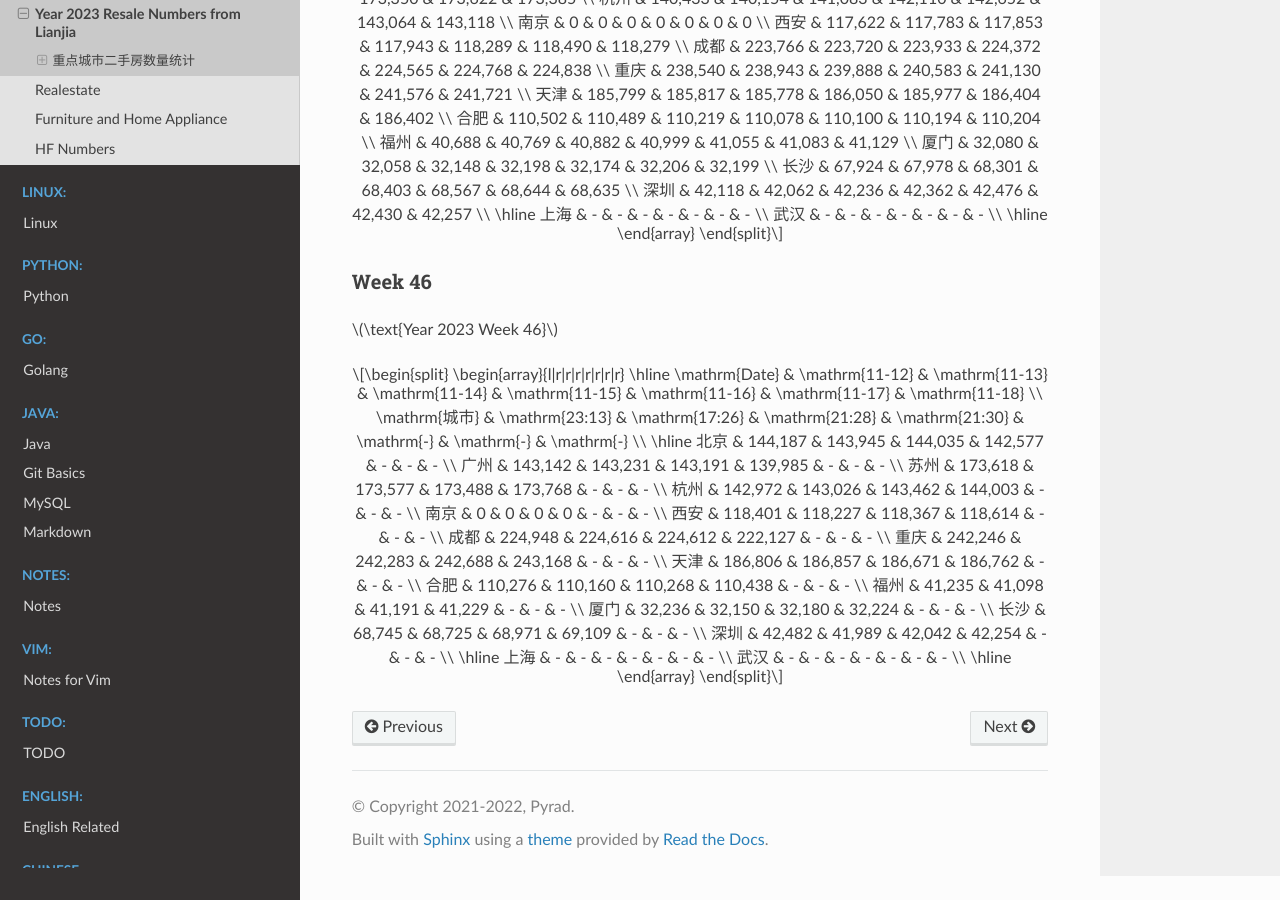
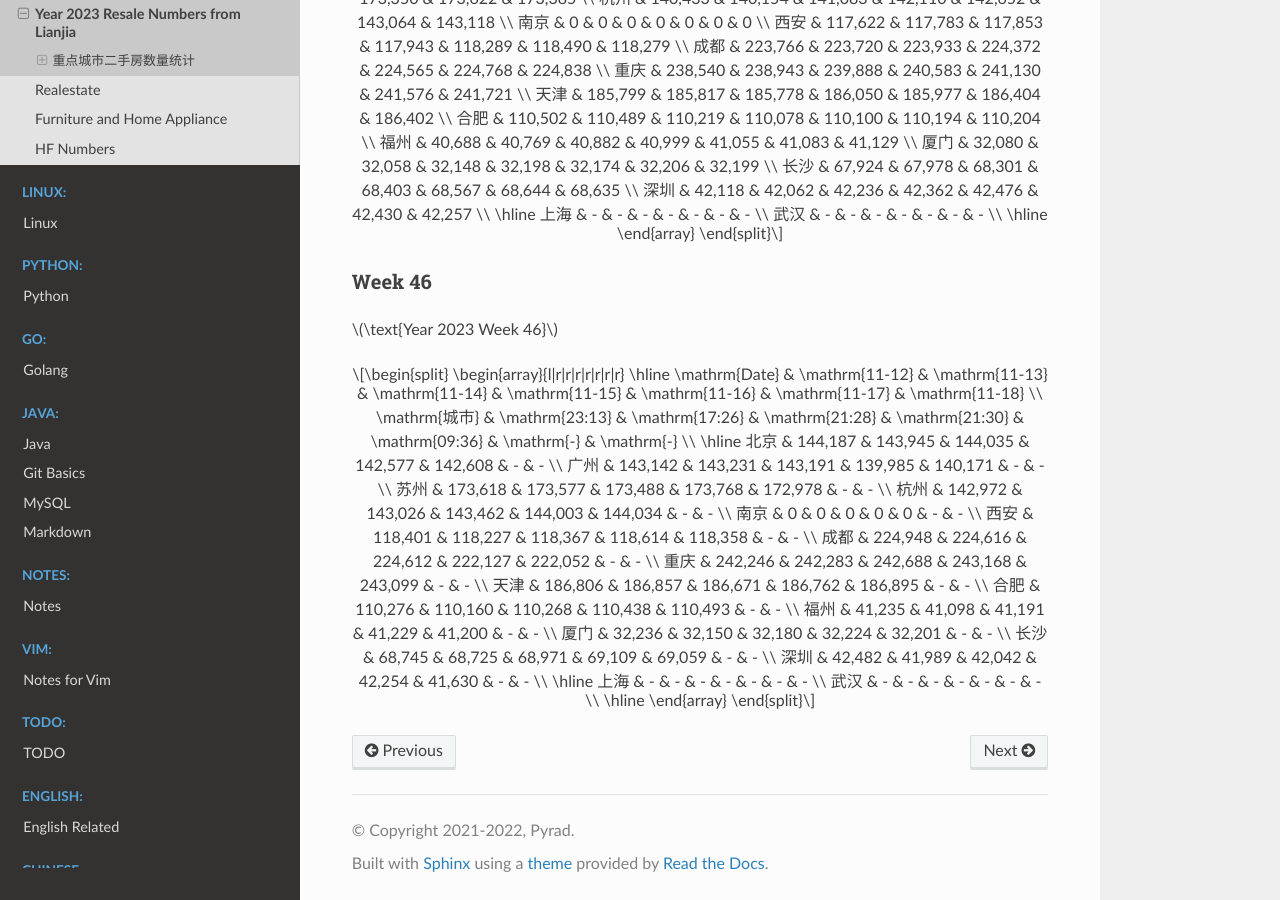
Before and after one commit to Pyrad/pyradnotes, a Sphinx documentation site: the page built from source/RealEstate/resalenumbers2023.md, in a window 1280 px wide and 900 px high, scrolled down 18159 px. Built offline with Sphinx 7.4.7 and the Read the Docs theme 2.0.0, drawn with Linux system fonts in a browser that asks for light colours; a script that is not in the unit is left out.

Commit message:
Realestate Update resale numbers 2023-11-16 09:36

```diff
--- a/source/RealEstate/resalenumbers2023.md
+++ b/source/RealEstate/resalenumbers2023.md
@@ -1186,22 +1186,22 @@
 \begin{array}{l|r|r|r|r|r|r|r}
 \hline
 \mathrm{Date} & \mathrm{11-12} & \mathrm{11-13} & \mathrm{11-14} & \mathrm{11-15} & \mathrm{11-16} & \mathrm{11-17} & \mathrm{11-18} \\
-\mathrm{城市} & \mathrm{23:13} & \mathrm{17:26} & \mathrm{21:28} & \mathrm{21:30} & \mathrm{-} & \mathrm{-} & \mathrm{-} \\
+\mathrm{城市} & \mathrm{23:13} & \mathrm{17:26} & \mathrm{21:28} & \mathrm{21:30} & \mathrm{09:36} & \mathrm{-} & \mathrm{-} \\
 \hline
-北京 & 144,187 & 143,945 & 144,035 & 142,577 & - & - & - \\
-广州 & 143,142 & 143,231 & 143,191 & 139,985 & - & - & - \\
-苏州 & 173,618 & 173,577 & 173,488 & 173,768 & - & - & - \\
-杭州 & 142,972 & 143,026 & 143,462 & 144,003 & - & - & - \\
-南京 & 0 & 0 & 0 & 0 & - & - & - \\
-西安 & 118,401 & 118,227 & 118,367 & 118,614 & - & - & - \\
-成都 & 224,948 & 224,616 & 224,612 & 222,127 & - & - & - \\
-重庆 & 242,246 & 242,283 & 242,688 & 243,168 & - & - & - \\
-天津 & 186,806 & 186,857 & 186,671 & 186,762 & - & - & - \\
-合肥 & 110,276 & 110,160 & 110,268 & 110,438 & - & - & - \\
-福州 & 41,235 & 41,098 & 41,191 & 41,229 & - & - & - \\
-厦门 & 32,236 & 32,150 & 32,180 & 32,224 & - & - & - \\
-长沙 & 68,745 & 68,725 & 68,971 & 69,109 & - & - & - \\
-深圳 & 42,482 & 41,989 & 42,042 & 42,254 & - & - & - \\
+北京 & 144,187 & 143,945 & 144,035 & 142,577 & 142,608 & - & - \\
+广州 & 143,142 & 143,231 & 143,191 & 139,985 & 140,171 & - & - \\
+苏州 & 173,618 & 173,577 & 173,488 & 173,768 & 172,978 & - & - \\
+杭州 & 142,972 & 143,026 & 143,462 & 144,003 & 144,034 & - & - \\
+南京 & 0 & 0 & 0 & 0 & 0 & - & - \\
+西安 & 118,401 & 118,227 & 118,367 & 118,614 & 118,358 & - & - \\
+成都 & 224,948 & 224,616 & 224,612 & 222,127 & 222,052 & - & - \\
+重庆 & 242,246 & 242,283 & 242,688 & 243,168 & 243,099 & - & - \\
+天津 & 186,806 & 186,857 & 186,671 & 186,762 & 186,895 & - & - \\
+合肥 & 110,276 & 110,160 & 110,268 & 110,438 & 110,493 & - & - \\
+福州 & 41,235 & 41,098 & 41,191 & 41,229 & 41,200 & - & - \\
+厦门 & 32,236 & 32,150 & 32,180 & 32,224 & 32,201 & - & - \\
+长沙 & 68,745 & 68,725 & 68,971 & 69,109 & 69,059 & - & - \\
+深圳 & 42,482 & 41,989 & 42,042 & 42,254 & 41,630 & - & - \\
 \hline
 上海 & - & - & - & - & - & - & - \\
 武汉 & - & - & - & - & - & - & - \\
```
Also changed, not shown: 1 other file.
